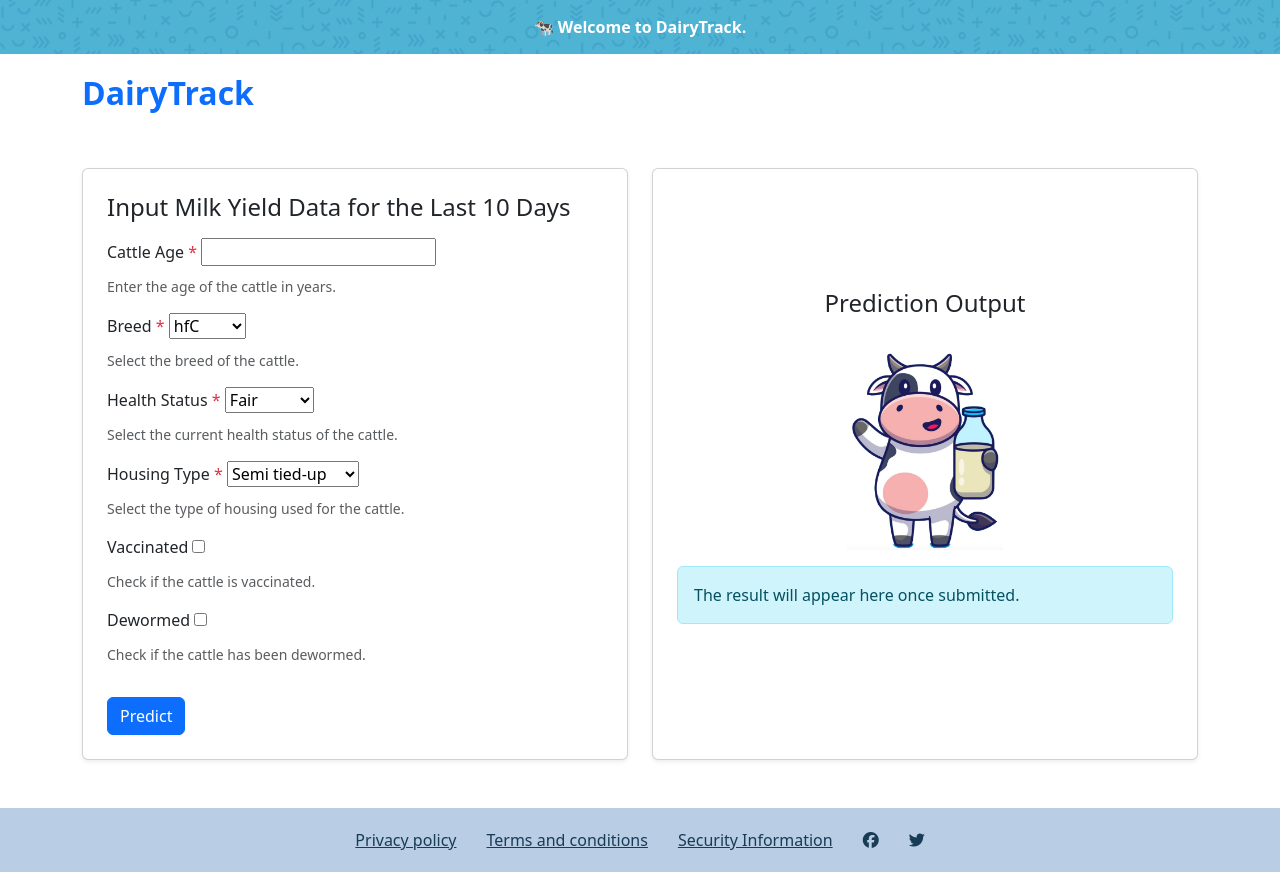
After one commit to rhealaloo45/nareshwadi-web, a Django app: page /milk in a window 1280 px wide. The commit adds this page. Run offline with Django 4.2, Linux system fonts and the light colour scheme; parts of the project's set-up code (start-up, migrations or seed data) failed here and were passed over; some libraries are stand-ins or nearby versions.

Commit message:
milk prod

```diff
--- a/analytics/analytics/settings.py
+++ b/analytics/analytics/settings.py
@@ -10,6 +10,8 @@ For the full list of settings and their values, see
 https://docs.djangoproject.com/en/4.1/ref/settings/
 """
 import ssl
+import os
+from pathlib import Path
 ssl._create_default_https_context = ssl._create_unverified_context
 
 from pathlib import Path
@@ -139,3 +141,6 @@ STATICFILES_DIRS = [
 # https://docs.djangoproject.com/en/4.1/ref/settings/#default-auto-field
 
 DEFAULT_AUTO_FIELD = "django.db.models.BigAutoField"
+
+# Model directory - not necessary to change unless you want it dynamic
+MODEL_PATH = os.path.join(BASE_DIR, 'models', 'lstm_milk_yield_model.h5')
--- /dev/null
+++ b/analytics/app/forms.py
@@ -0,0 +1,46 @@
+from django import forms
+
+class PredictionForm(forms.Form):
+    age = forms.IntegerField(label="Cattle Age", min_value=1, help_text="Enter the age of the cattle in years.")
+
+    breed = forms.ChoiceField(
+        label="Breed",
+        choices=[
+            ("0", "hfC"),
+            ("1", "jerseyC"),
+            ("2", "gir")
+        ],
+        help_text="Select the breed of the cattle."
+    )
+
+    health_status = forms.ChoiceField(
+        label="Health Status",
+        choices=[
+            ("0", "Fair"),
+            ("1", "Excellent"),
+            ("2", "Good")
+        ],
+        help_text="Select the current health status of the cattle."
+    )
+
+    housing_type = forms.ChoiceField(
+        label="Housing Type",
+        choices=[
+            ("0", "Semi tied-up"),
+            ("1", "Open grazing"),
+            ("2", "Loose housing")
+        ],
+        help_text="Select the type of housing used for the cattle."
+    )
+
+    vaccinated = forms.BooleanField(
+        label="Vaccinated",
+        required=False,
+        help_text="Check if the cattle is vaccinated."
+    )
+
+    dewormed = forms.BooleanField(
+        label="Dewormed",
+        required=False,
+        help_text="Check if the cattle has been dewormed."
+    )
--- a/analytics/app/urls.py
+++ b/analytics/app/urls.py
@@ -9,4 +9,7 @@ from . import views
 urlpatterns = [
     path('',csrf_exempt(views.index), name='app'),
     path('disease',views.disease, name='disease'),
+    path('milk', views.predict_milk_production, name="predict_milk"),
+    path("result/", views.result, name="result"),
+    # path('predict/', views.milk_yield_prediction, name='milk_yield_prediction'),
 ]
--- a/analytics/app/views.py
+++ b/analytics/app/views.py
@@ -1,11 +1,53 @@
-from django.shortcuts import render, redirect
-from datetime import datetime
-from django.contrib import messages
-from django.contrib.auth.models import User
-from analytics import settings
-from django.shortcuts import render, HttpResponse,redirect
-from datetime import datetime
-import json
+from django.shortcuts import render
+from .forms import PredictionForm
+import joblib
+import os
+
+# Load the trained model
+BASE_DIR = os.path.dirname(os.path.dirname(os.path.abspath(__file__)))
+MODEL_PATH = os.path.join(BASE_DIR, "app/model/model.pkl")
+
+if not os.path.exists(MODEL_PATH):
+    raise FileNotFoundError(f"Model file not found at {MODEL_PATH}")
+
+model = joblib.load(MODEL_PATH)
+
+def predict_milk_production(request):
+    prediction = None
+    error = None
+
+    if request.method == "POST":
+        form = PredictionForm(request.POST)
+        if form.is_valid():
+            try:
+                # Extract and convert form data
+                age = int(form.cleaned_data["age"])
+                breed = int(form.cleaned_data["breed"])
+                health_status = int(form.cleaned_data["health_status"])
+                housing_type = int(form.cleaned_data["housing_type"])
+                vaccinated = 1 if form.cleaned_data["vaccinated"] else 0
+                dewormed = 1 if form.cleaned_data["dewormed"] else 0
+
+                # Prepare data for the model
+                input_data = [[breed, age, health_status, housing_type, vaccinated, dewormed]]
+                print("Input Data for Prediction:", input_data)  # Debugging
+
+                # Predict output
+                prediction = model.predict(input_data)[0]
+                print("Prediction Result:", prediction)  # Debugging
+            except Exception as e:
+                print("Prediction Error:", e)
+                error = "An error occurred while making the prediction. Please try again."
+    else:
+        form = PredictionForm()
+
+    return render(request, "home/predict.html", {"form": form, "prediction": prediction, "error": error})
+
+def result(request):
+    prediction = request.GET.get("prediction")
+    return render(request, "home/result.html", {"prediction": prediction})
+
+
 
 # Create your views here.
 def index(request):
@@ -13,6 +55,3 @@ def index(request):
 
 def disease(request):
     return render(request, 'home/disease.html')
-
-def milk(request):
-    return render(request, 'home/milk.html')
--- /dev/null
+++ b/analytics/static/css/home/predict.css
@@ -0,0 +1,5 @@
+.form-text {
+    font-size: 0.85rem; /* Smaller font size */
+    color: #6c757d;    /* Light gray text */
+    margin-top: 0.25rem;
+  }
--- a/analytics/static/css/style.css
+++ b/analytics/static/css/style.css
@@ -225,10 +225,19 @@ header{
 .big-feature-container{
     gap: 30px;
 }
+.big-feature-section h2 {
+    text-align: center; /* Centers the text horizontally */
+    margin: 0 auto; /* Ensures proper alignment within its container */
+}
 
-.feature-image img{
+.feature-image {
     width: 100%;
+    display: flex; /* Enables flexbox for the container */
+    justify-content: center; /* Centers horizontally */
+    align-items: center; /* Centers vertically */
+    flex-direction: column; /* Keeps content stacked (optional) */
 }
+
 
 .feature-description{
     flex-direction: column;
@@ -323,3 +332,10 @@ footer{
     justify-content: center;
     gap: 30px;
 }
+
+.form-text {
+    font-size: 0.35rem; /* Smaller font size */
+    color: #6c757d;    /* Light gray text */
+    margin-top: 0.25rem;
+
+  }
--- a/analytics/templates/base.html
+++ b/analytics/templates/base.html
@@ -34,7 +34,7 @@
                     <!-- <li><a href="#" class="hover-link">Pricing</a></li> -->
                     {% comment %} <li><a href="#" class="hover-link">Features</a></li> {% endcomment %}
                     <li><a href="/disease" class="hover-link secondary-button">Disease prediction</a></li>
-                    <li><a  href="/signup" class="hover-link primary-button">Milk Yield Prediction</a></li>
+                    <li><a  href="/milk" class="hover-link primary-button">Milk Yield Prediction</a></li>
                 </ul>
             </div>
         </div>
--- /dev/null
+++ b/analytics/templates/home/predict.html
@@ -0,0 +1,65 @@
+{% extends 'home/base.html' %}
+
+{% block banner %}
+<!-- TOP BANNER -->
+<div class="top-banner">
+  <div class="container">
+    <div class="small-bold-text banner-text">🐄 Welcome to DairyTrack.</div>
+  </div>
+</div>
+{% endblock banner %}
+
+{% block bodycontent %}
+<div class="container my-5">
+  <div class="row">
+    <!-- Input Form Section -->
+    <div class="col-md-6">
+      <div class="card shadow-sm p-4">
+        <h4 class="mb-3">Input Milk Yield Data for the Last 10 Days</h4>
+        <form method="post">
+          {% csrf_token %}
+          {% for field in form %}
+            <div class="form-group mb-3">
+              <label for="{{ field.id_for_label }}" class="form-label">
+                {{ field.label }}
+                {% if field.field.required %} <span class="text-danger">*</span>{% endif %}
+              </label>
+              {{ field }}
+              {% if field.help_text %}
+              <small class="form-text text-muted d-block mt-1">{{ field.help_text }}</small>
+              {% endif %}
+              {% if field.errors %}
+              <div class="text-danger mt-1">{{ field.errors|join:", " }}</div>
+              {% endif %}
+            </div>
+          {% endfor %}
+          <button type="submit" class="btn btn-primary mt-3">Predict</button>
+        </form>
+        {% if prediction is not None %}
+        <div class="alert alert-success mt-3" role="alert">
+          <strong>Predicted Daily Milk Production:</strong> {{ prediction|floatformat:2 }} liters
+        </div>
+        {% endif %}
+        {% if error %}
+        <div class="alert alert-danger mt-3" role="alert">{{ error }}</div>
+        {% endif %}
+      </div>
+    </div>
+
+    <!-- Prediction Output Section -->
+    <div class="col-md-6 d-flex align-items-stretch">
+      <div class="card shadow-sm p-4 w-100 d-flex flex-column justify-content-center align-items-center">
+        <h4 class="mb-3">Prediction Output</h4>
+        <img src="/static/images/cow_disease_pred.png" alt="Cow Disease Prediction" class="img-fluid my-3" style="height: 200px; width: auto; display: block; margin: auto" />
+        <div id="output" class="alert alert-info w-100" role="alert">
+          {% if prediction %}
+          <strong>Predicted Milk Yield for the Next Day:</strong> {{ prediction|floatformat:2 }} L
+          {% else %}
+          The result will appear here once submitted.
+          {% endif %}
+        </div>
+      </div>
+    </div>
+  </div>
+</div>
+{% endblock bodycontent %}
```
Also changed, not shown: analytics/app/utils.py (added, +34 -0 lines), analytics/templates/home/result.html (added, +15 -0 lines), analytics/templates/index.html (+71 -20 lines), analytics/templates/home/milk.html (deleted), 5 other files.
